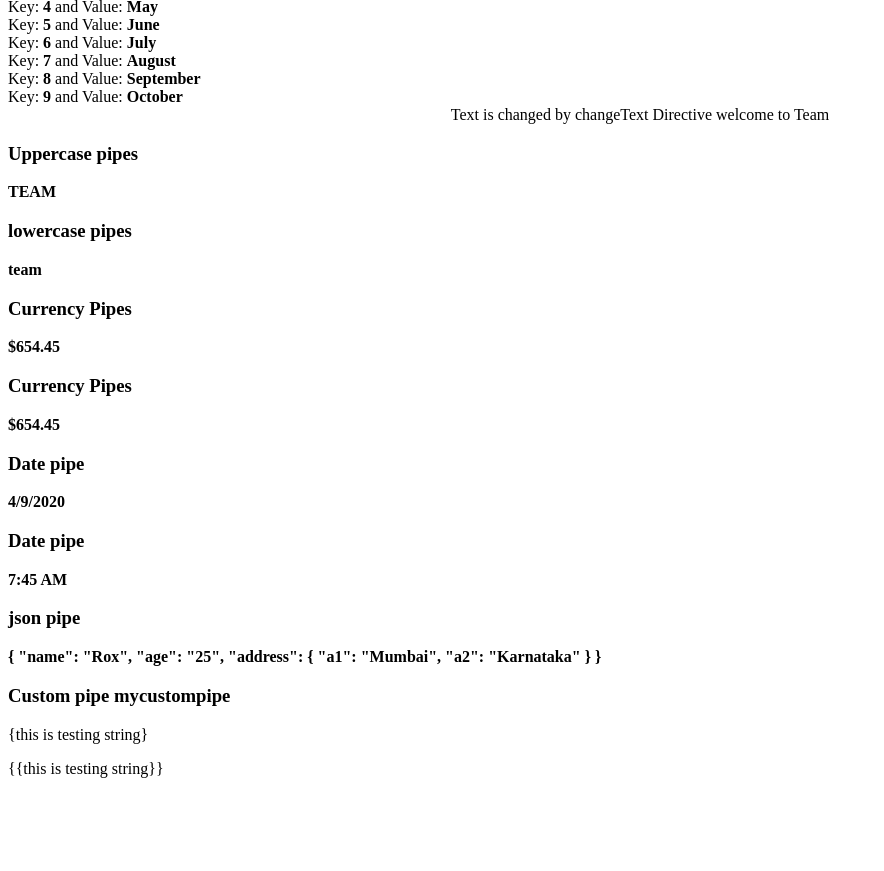
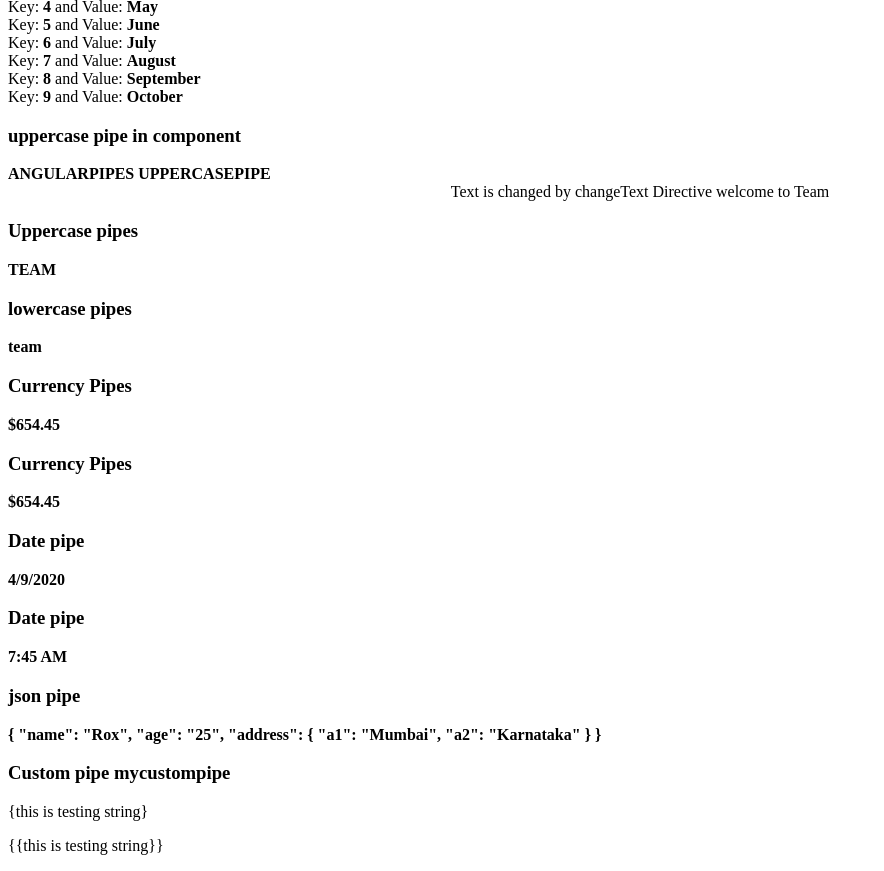
Before and after one commit to priyanka-teke05/angular-practice, an Angular app: page / in a window 1280 px wide. Shown: the part 900-1771 px from the top of the page, without its empty margins (0-884 px from the left). Before the commit the page ends 1694 px from the top, so only its background shows below. Built offline with nearby package versions, Linux system fonts and the light colour scheme.

Commit message:
ADDED: use pipe in component class

```diff
--- a/src/app/mycustompipe.pipe.ts
+++ b/src/app/mycustompipe.pipe.ts
@@ -19,8 +19,7 @@ export class MycustompipePipe implements PipeTransform {
     if(args === 'false') {
       return '{{' + value + '}}'
     }
-
-    return value;
+        return value;
   }
 
 }
--- a/src/app/new-cmp/new-cmp.component.html
+++ b/src/app/new-cmp/new-cmp.component.html
@@ -26,4 +26,7 @@
     <div *ngFor="let item of months | keyvalue">
         Key: <b>{{item.key}}</b> and Value: <b>{{item.value}}</b>
     </div>
+
+    <h3>uppercase pipe in component</h3>
+    <b>{{uppercase}}</b>
      <!-- <b>{{months | key}}</b> -->
--- a/src/app/new-cmp/new-cmp.component.ts
+++ b/src/app/new-cmp/new-cmp.component.ts
@@ -1,9 +1,11 @@
 import { Component, OnInit } from '@angular/core';
+import { UpperCasePipe } from '@angular/common';
 
 @Component({
   selector: 'app-new-cmp',
   templateUrl: './new-cmp.component.html',
-  styleUrls: ['./new-cmp.component.css']
+  styleUrls: ['./new-cmp.component.css'],
+  providers: [ UpperCasePipe]
 })
 export class NewCmpComponent implements OnInit {
 
@@ -23,7 +25,8 @@ export class NewCmpComponent implements OnInit {
     console.log(event);
   }
 
-  constructor() { }
+  constructor(private upperCasePipe: UpperCasePipe) { }
+  uppercase=this.upperCasePipe.transform('angularpipes Uppercasepipe');
   ngOnInit(): void {
   }
 }
```
